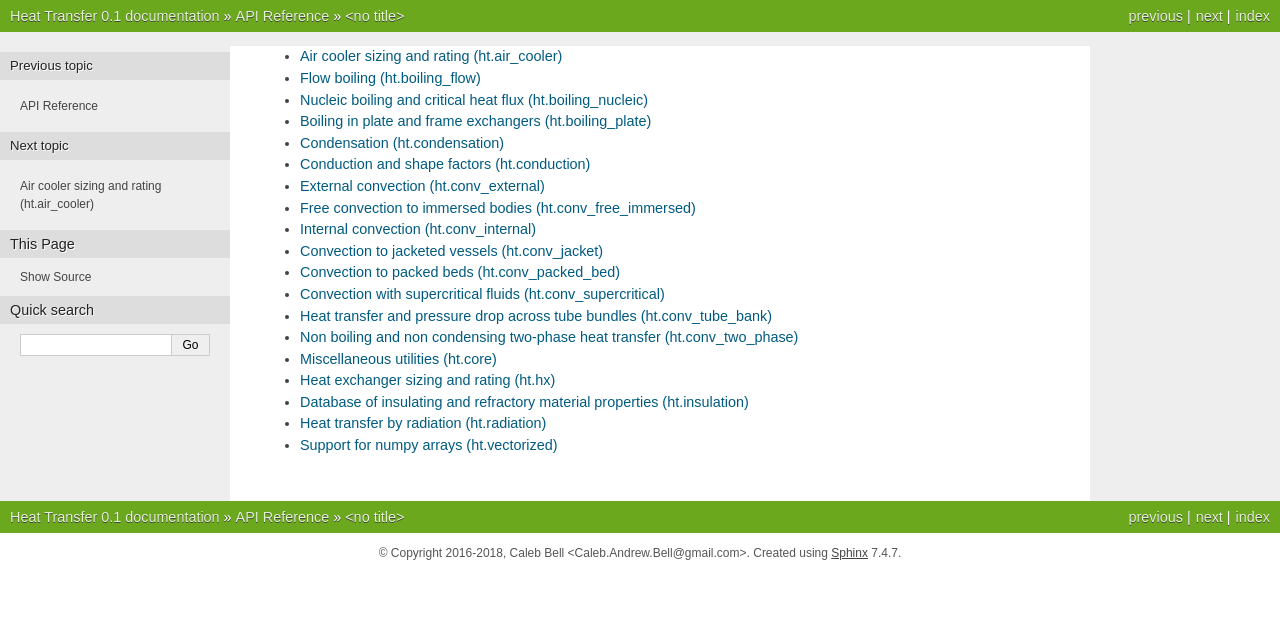
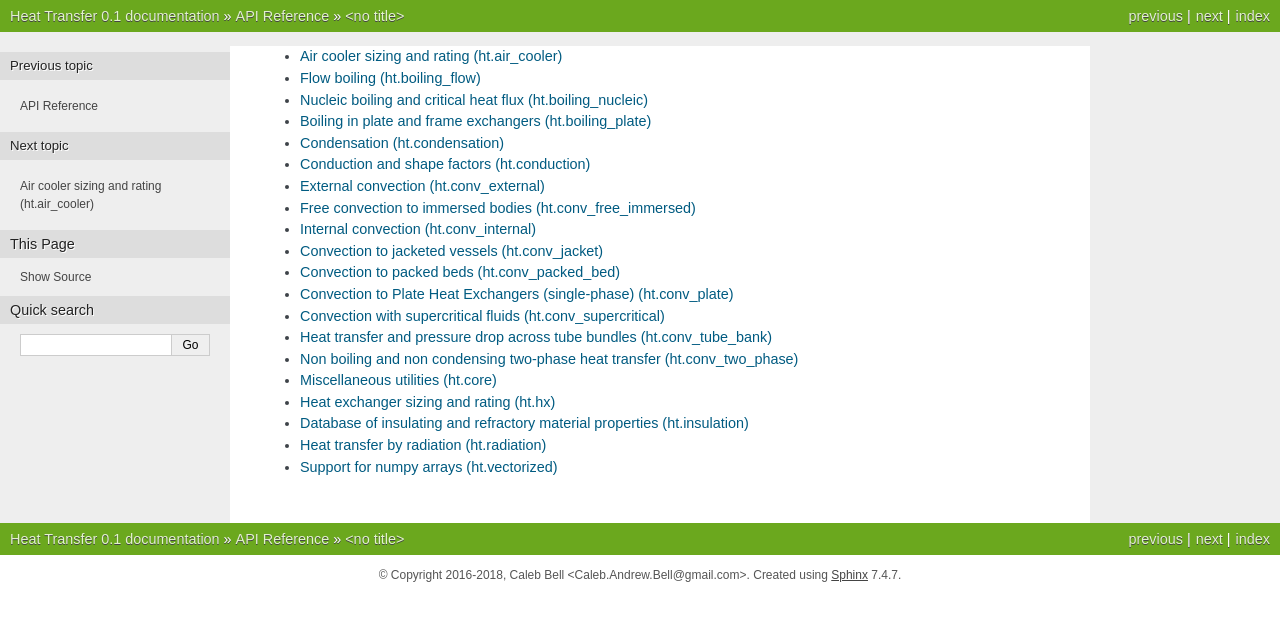
Before and after one commit to CalebBell/ht, a Sphinx documentation site: the page built from docs/ht.rst, in a window 1280 px wide. Shown: the top 621 px of the page. Built offline with Sphinx 7.4.7, drawn with Linux system fonts in a browser that asks for light colours; pages that are not in the unit, such as notebooks, are missing from menus.

Commit message:
Misc changes

```diff
--- /dev/null
+++ b/docs/ht.conv_plate.rst
@@ -0,0 +1,7 @@
+Convection to Plate Heat Exchangers (single-phase) (ht.conv_plate)
+=====================================================================
+
+.. automodule:: ht.conv_plate
+    :members:
+    :undoc-members:
+    :show-inheritance:
--- a/docs/ht.rst
+++ b/docs/ht.rst
@@ -11,6 +11,7 @@
    ht.conv_internal
    ht.conv_jacket
    ht.conv_packed_bed
+   ht.conv_plate
    ht.conv_supercritical
    ht.conv_tube_bank
    ht.conv_two_phase
```
Also changed, not shown: 1 other file.
